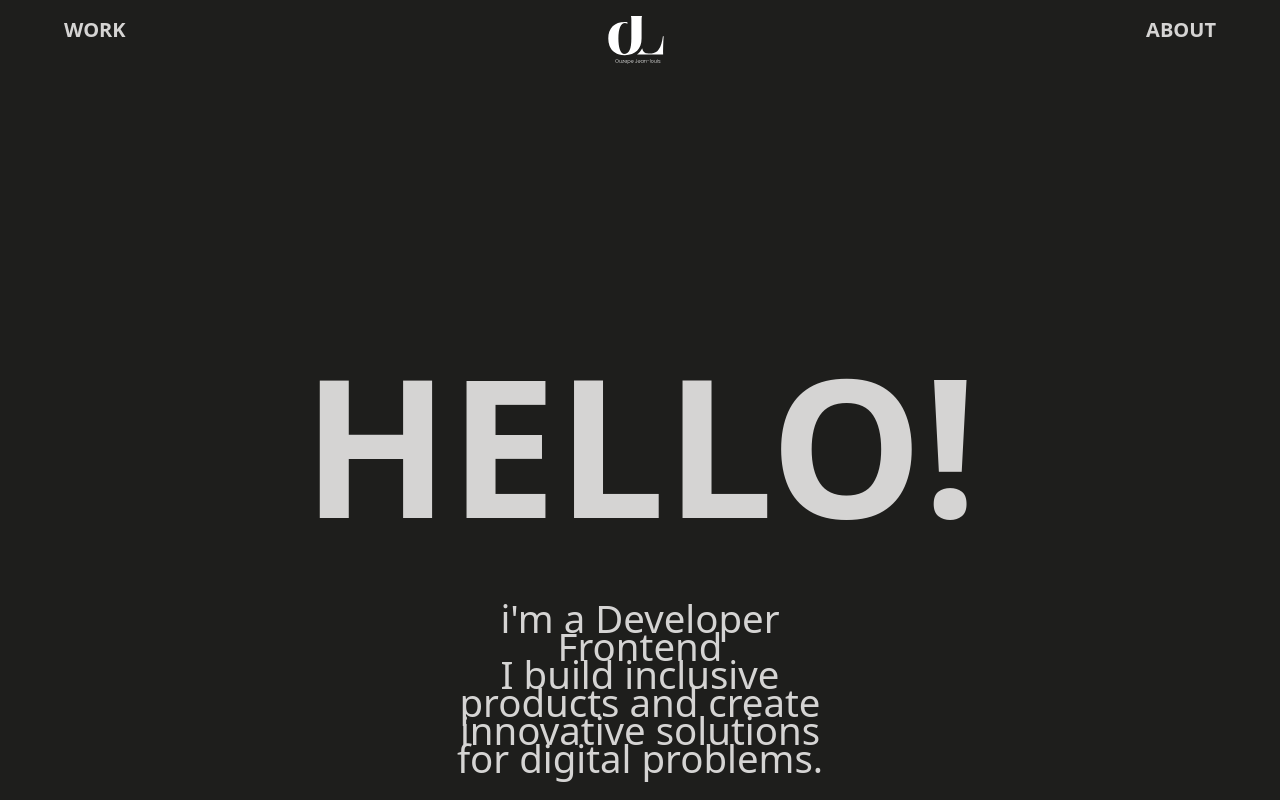
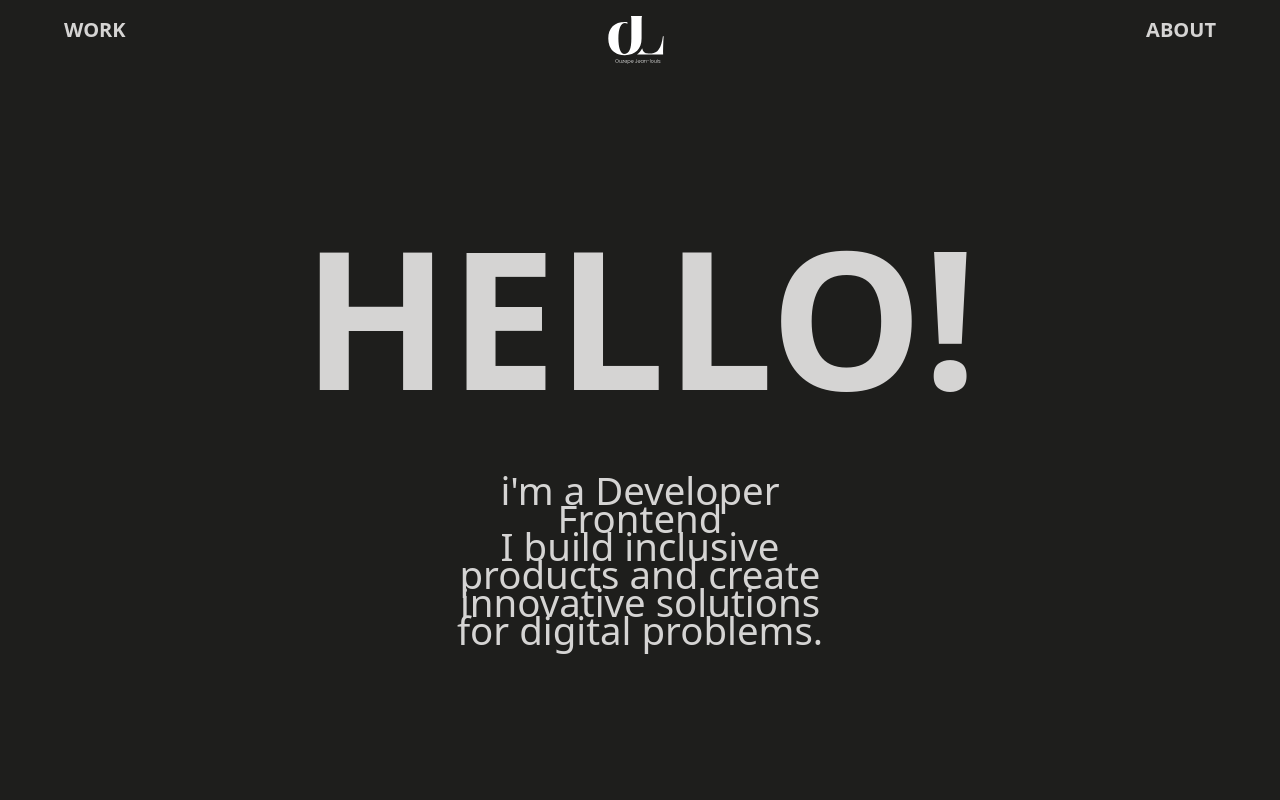
Before and after one commit to ouzepe/portfolio_v4, a Next.js app: page / in a window 1280 px wide. Shown: the top 800 px of the page. Built offline with nearby package versions, Linux system fonts and the light colour scheme.

Commit message:
fix height with svh

```diff
--- a/components/About.tsx
+++ b/components/About.tsx
@@ -2,9 +2,9 @@ import React from "react";
 
 export const About = () => {
   return (
-    <div className='h-full flex justify-center items-center' id='about'>
+    <div className='h-svh flex justify-center items-center' id='about'>
       <div className='w-[50vw] flex flex-col items-center'>
-        <h1 className='mt-[40vh] uppercase font-bold text-6xl lg:text-[15dvw]'>
+        <h1 className='mt-[50%] lg:mt-[10%] uppercase font-bold text-6xl lg:text-[15dvw]'>
           Hello!{" "}
         </h1>
         <div className='text-xl w-[50vh] lg:text-[3vw] lg:w-[30vw] text-center pt-[30%] lg:pt-[10%]'>
```
